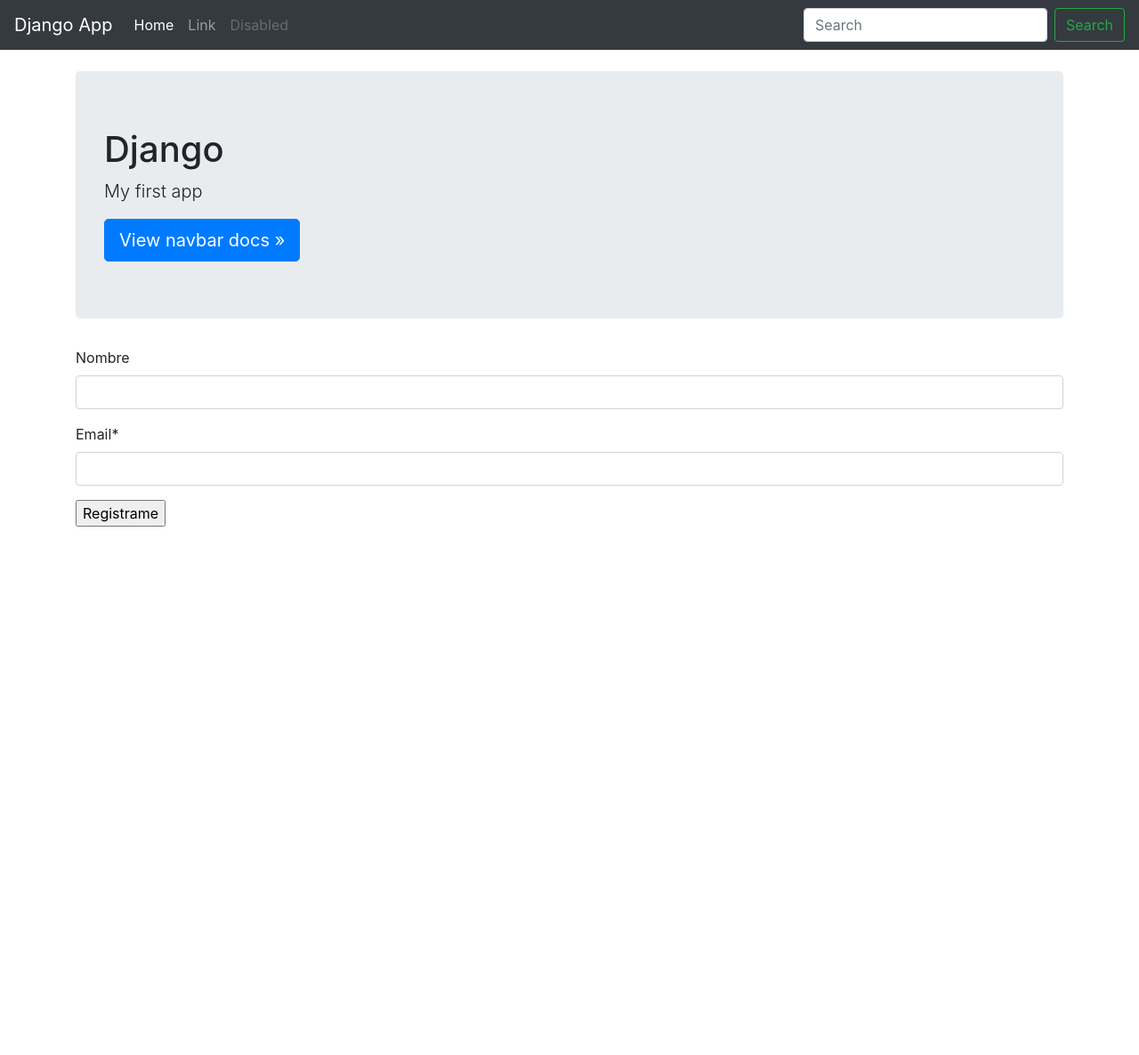
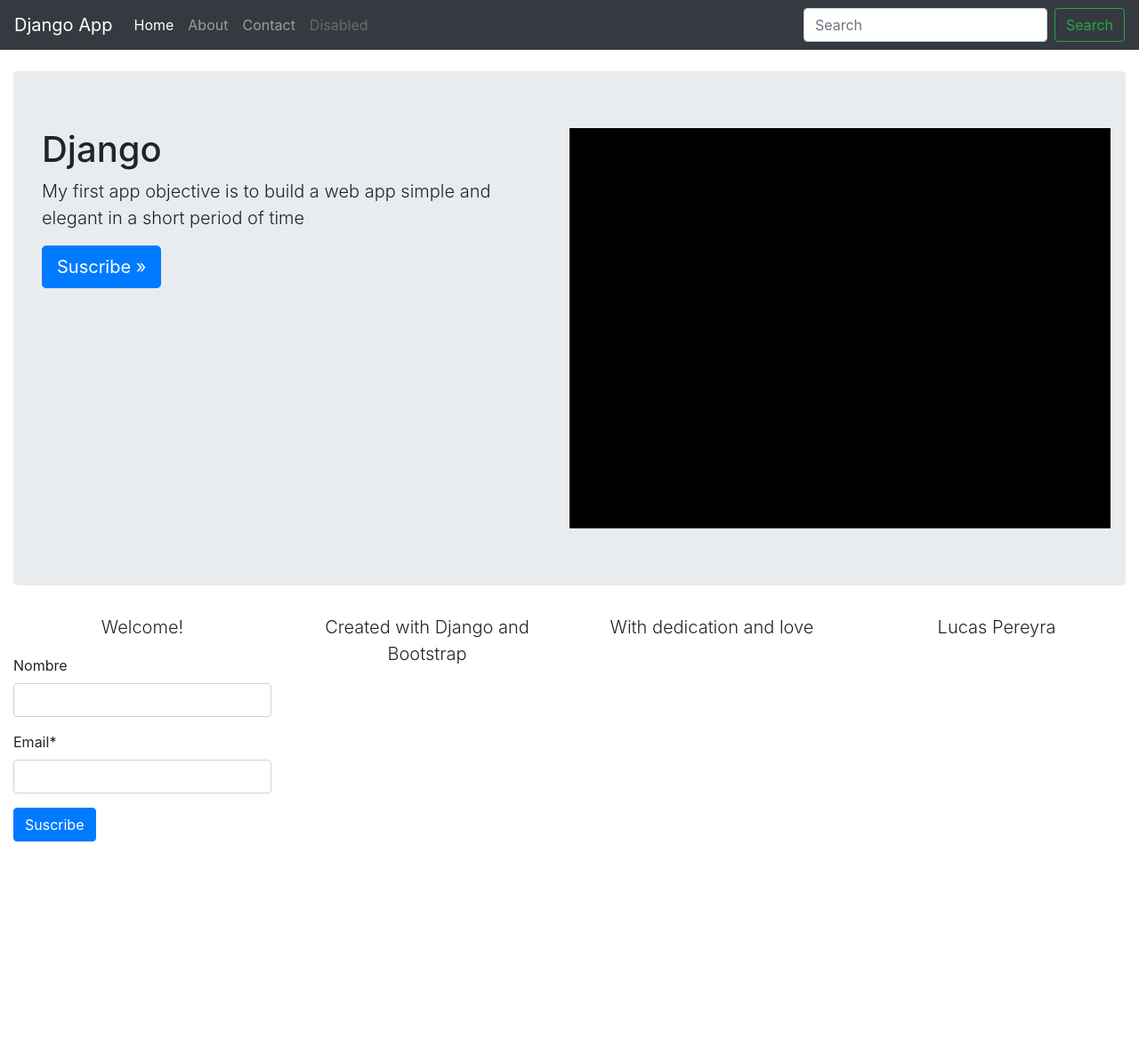
Before and after one commit to lnpereyra/djangofirstapp, a Django app: page / in a window 1280 px wide. Shown: the top 1186 px of the page at 89% size. Run offline with Django 3.2, Linux system fonts and the light colour scheme; some libraries are stand-ins or nearby versions.

Commit message:
New view and model add for about

```diff
--- a/src/boletin/views.py
+++ b/src/boletin/views.py
@@ -6,9 +6,9 @@
 
 # Create your views here.
 def home(request):
-    titulo = "HOLA"
+    titulo = "Welcome!"
     if request.user.is_authenticated:
-        titulo = "Bienvenido %s" %(request.user)
+        titulo = "Welcome %s" %(request.user)
     form = RegModelForm(request.POST or None)
 
     context = {
@@ -40,6 +40,7 @@
     return render(request, "home.html", context)
 
 def contact(request):
+    titulo = "Contacto"
     form = ContactForm(request.POST or None)
     if form.is_valid():
         for key in form.cleaned_data:
@@ -48,5 +49,6 @@
 
     context = {
         "form": form,
+        "titulo": "Contacto",
     }
     return render(request, "forms.html", context)
--- a/src/pd110/urls.py
+++ b/src/pd110/urls.py
@@ -18,10 +18,12 @@
 from django.conf.urls.static import static
 from django.urls import path
 from boletin import views
+from .views import about
 
 urlpatterns = [
     path('admin/', admin.site.urls),
     path('contact/', views.contact, name='contact'),
+    path('about/', about, name='about'),
     path('', views.home, name='home')
 ]
 
--- /dev/null
+++ b/src/pd110/views.py
@@ -0,0 +1,6 @@
+from django.shortcuts import render
+
+# Create your views here.
+def about(request):
+
+    return render(request, "about.html", {})
--- /dev/null
+++ b/src/static_pro/static/css/custom.css
@@ -0,0 +1,3 @@
+.text-align-center {
+    text-align: center;
+}
--- a/src/templates/base.html
+++ b/src/templates/base.html
@@ -8,7 +8,7 @@
     <meta name="description" content="">
     <meta name="author" content="Mark Otto, Jacob Thornton, and Bootstrap contributors">
     <meta name="generator" content="Jekyll v3.8.6">
-    <title>{% block head_title %}DJango First{% endblock %}</title>
+    <title>{% block head_title %}DJango{% endblock %}</title>
 
     <link rel="canonical" href="https://getbootstrap.com/docs/4.4/examples/navbar-static/">
 
@@ -18,14 +18,10 @@
   <body>
     {% include "navbar.html"%}
 
-<main role="main" class="container">
+<main role="main" class="container-fluid">
 
 {% block jumbotron %}
-    <div class="jumbotron">
-{% block jumbotron_content %}
 
-{% endblock %}
-    </div>
 {% endblock %}
 
 {% block content %}
--- a/src/templates/head_css.html
+++ b/src/templates/head_css.html
@@ -13,6 +13,9 @@
 <link rel="icon" href="/docs/4.4/assets/img/favicons/favicon.ico">
 <meta name="msapplication-config" content="/docs/4.4/assets/img/favicons/browserconfig.xml">
 <meta name="theme-color" content="#563d7c">
+
+     <!-- Custom stylesheet -->
+<link href="{% static 'css/custom.css'%}" rel="stylesheet">
 
 
     <style>
--- a/src/templates/home.html
+++ b/src/templates/home.html
@@ -2,14 +2,21 @@
 {% extends "base.html" %}
 {% load crispy_forms_tags %}
 
-{% block head_title %}Bienvenidos | {{ block.super }}{% endblock %}
+{% block head_title %}Welcome | {{ block.super }}{% endblock %}
 
-{% block jumbotron_content %}
+{% block jumbotron %}
+    <div class="jumbotron">
 
+<div class='row'>
+    <div class='col-sm-6'>
         <h1>Django</h1>
-        <p class="lead">My first app</p>
-        <a class="btn btn-lg btn-primary" href="/docs/4.4/components/navbar/" role="button">View navbar docs &raquo;</a>
+        <p class="lead">My first app objective is to build a web app simple and elegant in a short period of time</p>
+        <a class="btn btn-lg btn-primary" href="/docs/4.4/components/navbar/" role="button">Suscribe &raquo;</a>
+    </div>
+    <div class='col-sm-6' style='background-color:black; height:450px;'></div>
 
+    </div>
+</div>
 {% endblock %}
 
 {{ titulo }}
@@ -17,10 +24,23 @@
 <br/>
 
 {% block content %}
-
-<form method="POST" action="">{% csrf_token %}
-{{ form|crispy }}
-<input type='submit' value='Registrame'>
-</form>
+<div class='row'>
+    <div class='col-sm-3 col-xs-12'>
+    <p class='lead text-align-center'>{{ titulo }}</p>
+        <form method="POST" action="">{% csrf_token %}
+        {{ form|crispy }}
+        <input class='btn btn-primary' type='submit' value='Suscribe'>
+        </form>
+    </div>
+<div class='col-sm-3'>
+    <p class='lead text-align-center' >Created with Django and Bootstrap</p>
+</div>
+<div class='col-sm-3'>
+    <p class='lead text-align-center'>With dedication and love</p>
+</div>
+<div class='col-sm-3'>
+    <p class='lead text-align-center'>Lucas Pereyra</p>
+</div>
+</div>
 
 {% endblock %}
--- a/src/templates/navbar.html
+++ b/src/templates/navbar.html
@@ -1,15 +1,18 @@
 <nav class="navbar navbar-expand-md navbar-dark bg-dark mb-4">
-  <a class="navbar-brand" href="#">Django App</a>
+  <a class="navbar-brand" href="/">Django App</a>
   <button class="navbar-toggler" type="button" data-toggle="collapse" data-target="#navbarCollapse" aria-controls="navbarCollapse" aria-expanded="false" aria-label="Toggle navigation">
     <span class="navbar-toggler-icon"></span>
   </button>
   <div class="collapse navbar-collapse" id="navbarCollapse">
     <ul class="navbar-nav mr-auto">
       <li class="nav-item active">
-        <a class="nav-link" href="#">Home <span class="sr-only">(current)</span></a>
+        <a class="nav-link" href="/">Home <span class="sr-only">(current)</span></a>
       </li>
       <li class="nav-item">
-        <a class="nav-link" href="#">Link</a>
+        <a class="nav-link" href="{% url 'about'%}">About</a>
+      </li>
+      <li class="nav-item">
+        <a class="nav-link" href="{% url 'contact'%}">Contact</a>
       </li>
       <li class="nav-item">
         <a class="nav-link disabled" href="#" tabindex="-1" aria-disabled="true">Disabled</a>
```
Also changed, not shown: src/templates/forms.html (+17 -5 lines), 1 other file.
